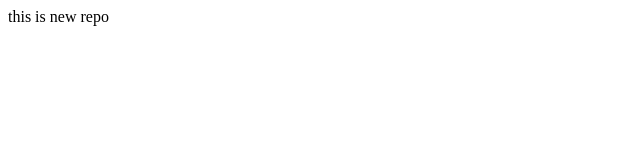
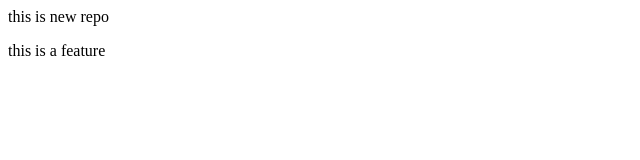
Before and after one commit to Bhagya1metri/LocalRepo, a plain HTML site: page LocalRepo/index.html in a window 1280 px wide. Shown: the full height of the page, 0-640 px from the left. Drawn offline with Linux system fonts and the light colour scheme.

Commit message:
add new feature

```diff
--- a/LocalRepo/index.html
+++ b/LocalRepo/index.html
@@ -1 +1,2 @@
 <p>this is new repo</p>
+<P>this is a feature</P>
```
